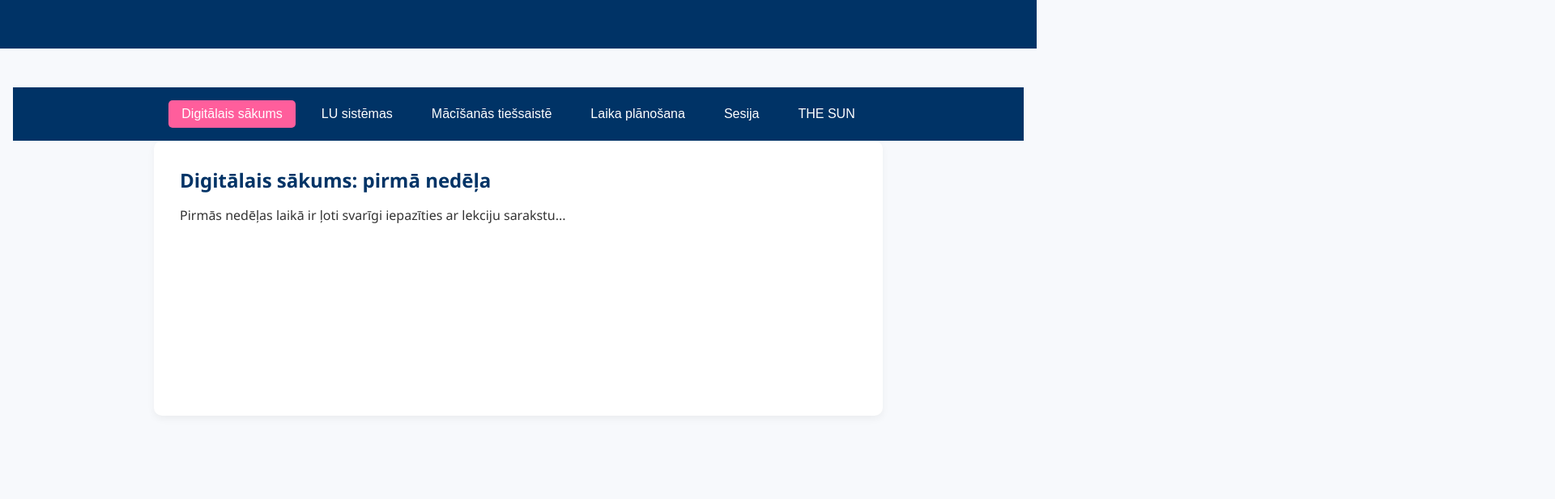
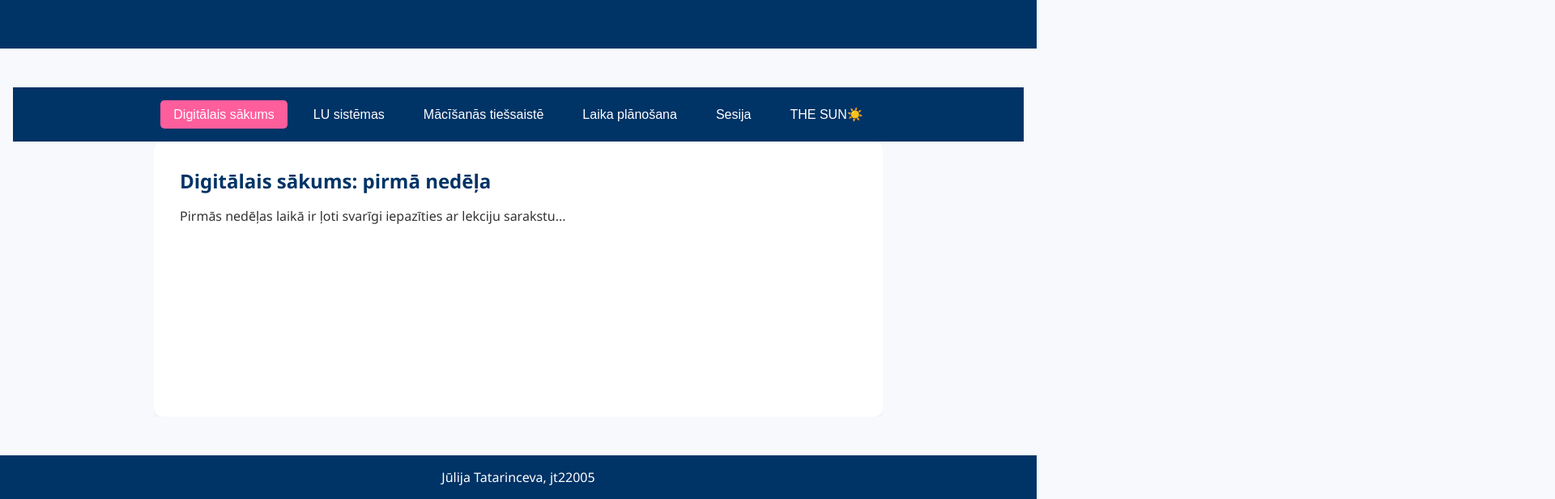
Before and after one commit to Julija-Tatarinceva/dizains-galadarbs, a plain HTML site: page index.html in a window 1280 px wide. Shown: the part 740-1357 px from the top of the page at 81% size, 1920 px wide, since content can reach past the window. Before the commit the page ends 1302 px from the top, so only its background shows below. Drawn offline with Linux system fonts and the light colour scheme.

Commit message:
fixed card animation & unwanted horizontal scroll

```diff
--- a/index.html
+++ b/index.html
@@ -21,7 +21,7 @@
       <button onclick="showCard(2)">Mācīšanās tiešsaistē</button>
       <button onclick="showCard(3)">Laika plānošana</button>
       <button onclick="showCard(4)">Sesija</button>
-      <button onclick="">THE SUN</button>
+      <button onclick="">THE SUN☀️</button>
     </nav>
 
     <div class="card-container">
@@ -51,4 +51,5 @@
 
   <script src="script.js"></script>
 </body>
+<footer><p>Jūlija Tatarinceva, jt22005</p></footer>
 </html>
--- a/style.css
+++ b/style.css
@@ -24,7 +24,7 @@ body {
 }
 
 /* NAVIGATION BAR */
-nav {
+nav, footer {
   display: flex;
   justify-content: center;
   gap: 1rem;
@@ -34,7 +34,9 @@ nav {
   top: 0;
   z-index: 10;
 }
-
+footer p {
+  color: var(--color-white);
+}
 nav button {
   background: none;
   border: none;
@@ -100,6 +102,7 @@ nav button.active {
   max-width: 900px;
   margin: auto;
   height: 340px;
+  overflow: hidden; /* Prevent horizontal scrollbars */
 }
 
 .card {
```
